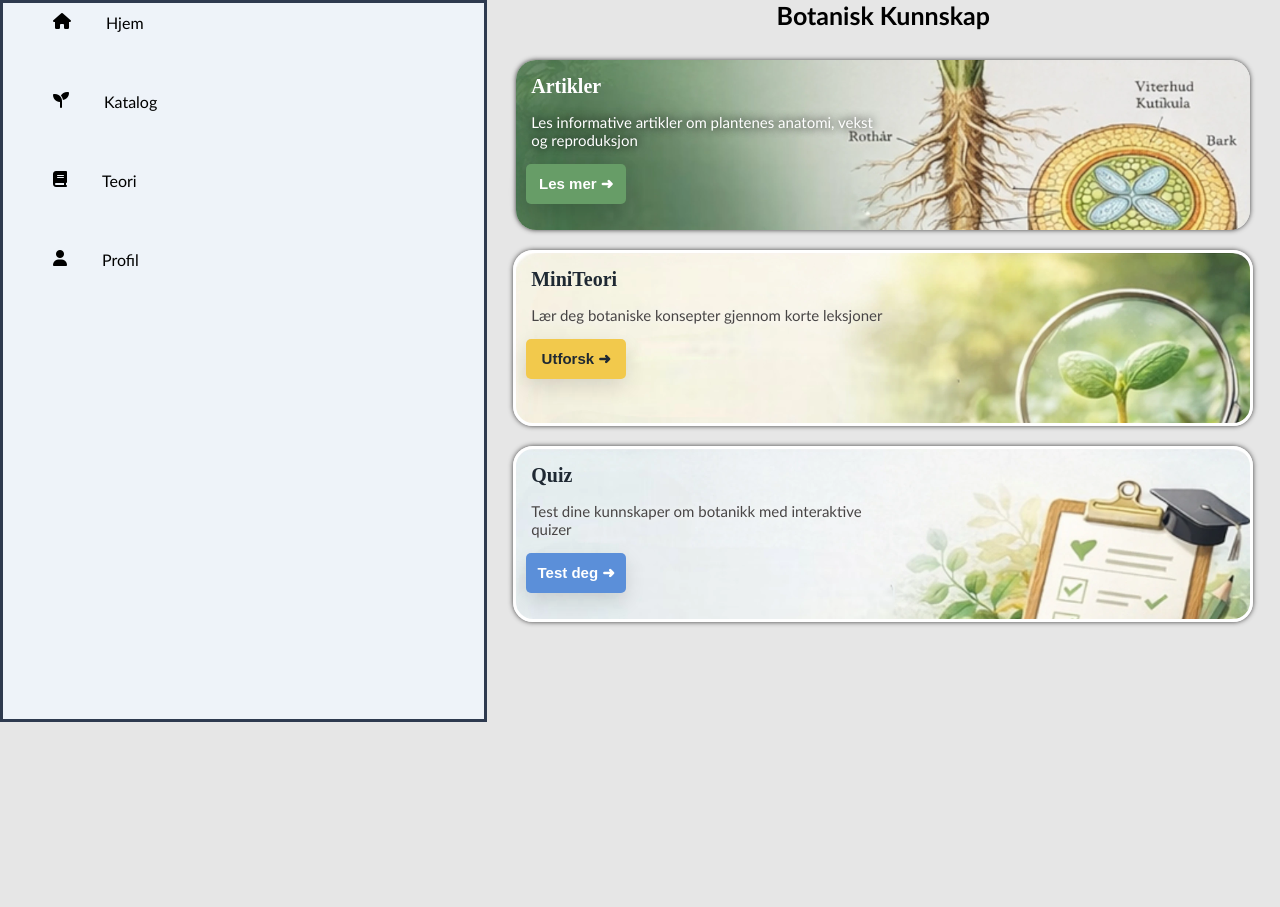
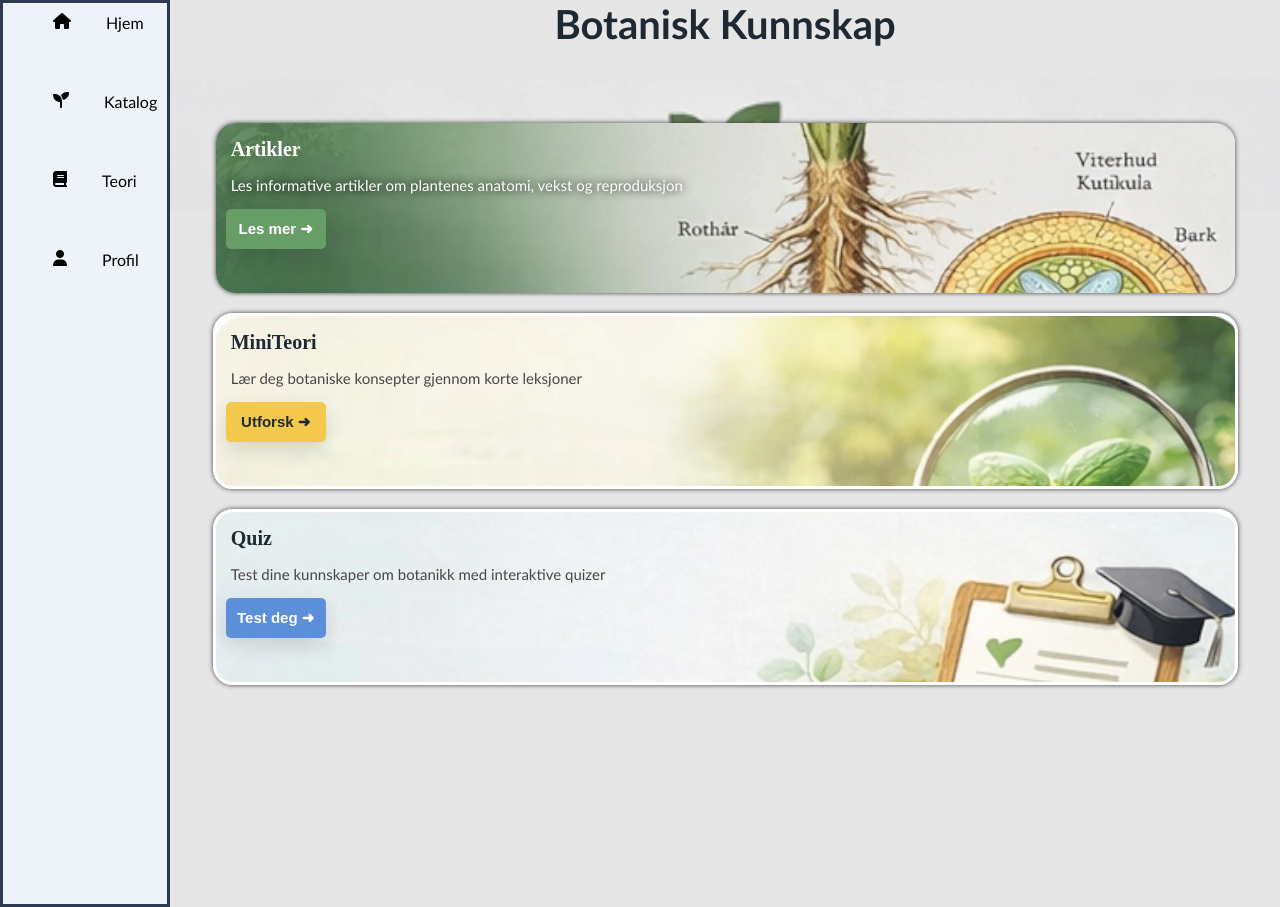
Before and after one commit to OscarKjos/Florida, a plain HTML site: page HTML/Teori.html in a window 1280 px wide. Before the commit the page ends 800 px from the top, so only its background shows below. Drawn offline with Linux system fonts and the light colour scheme.

Commit message:
Liten endring

```diff
--- a/CSS/Teori.css
+++ b/CSS/Teori.css
@@ -1,6 +1,6 @@
 body{
     display: grid;
-    grid-template-rows: 60px auto 100px;
+    grid-template-rows: 13% auto 100px;
 }
 
 .Gridboksen{
@@ -96,9 +96,15 @@ body{
 .HeadSkrift{
     margin:0;
     padding:0;
-    font-size: 25px;
+    font-family: var(--Overskrifts-font);
+    color:var(--heading-color);
+    font-size: clamp(25px,8vw,40px);
     text-align: center;
-    font-family: var(--Overskrifts-font);
+}
+
+#Bilde{
+    width:100%;
+    margin:0;
 }
 
 #Button1{
--- a/HTML/Teori.html
+++ b/HTML/Teori.html
@@ -12,6 +12,7 @@
 <body>
     <div id="OverGrid">
         <h1 class="HeadSkrift">Botanisk Kunnskap</h1>
+        <img id="Bilde" src="../Bilder/Icon_Strek.webp">
     </div>
 <div class="Gridboksen">
         <a href="../Articles/Articles.html" class="Cardio" id="FiksIMG1">
--- a/style.css
+++ b/style.css
@@ -282,7 +282,7 @@
 
 @media (min-width: 400px) and (max-width: 450px) {
     #Hidden{
-        display:block;
+        display:flex;
     }
 }
 
```
Also changed, not shown: Bilder/Icon_Strek.webp (added).
